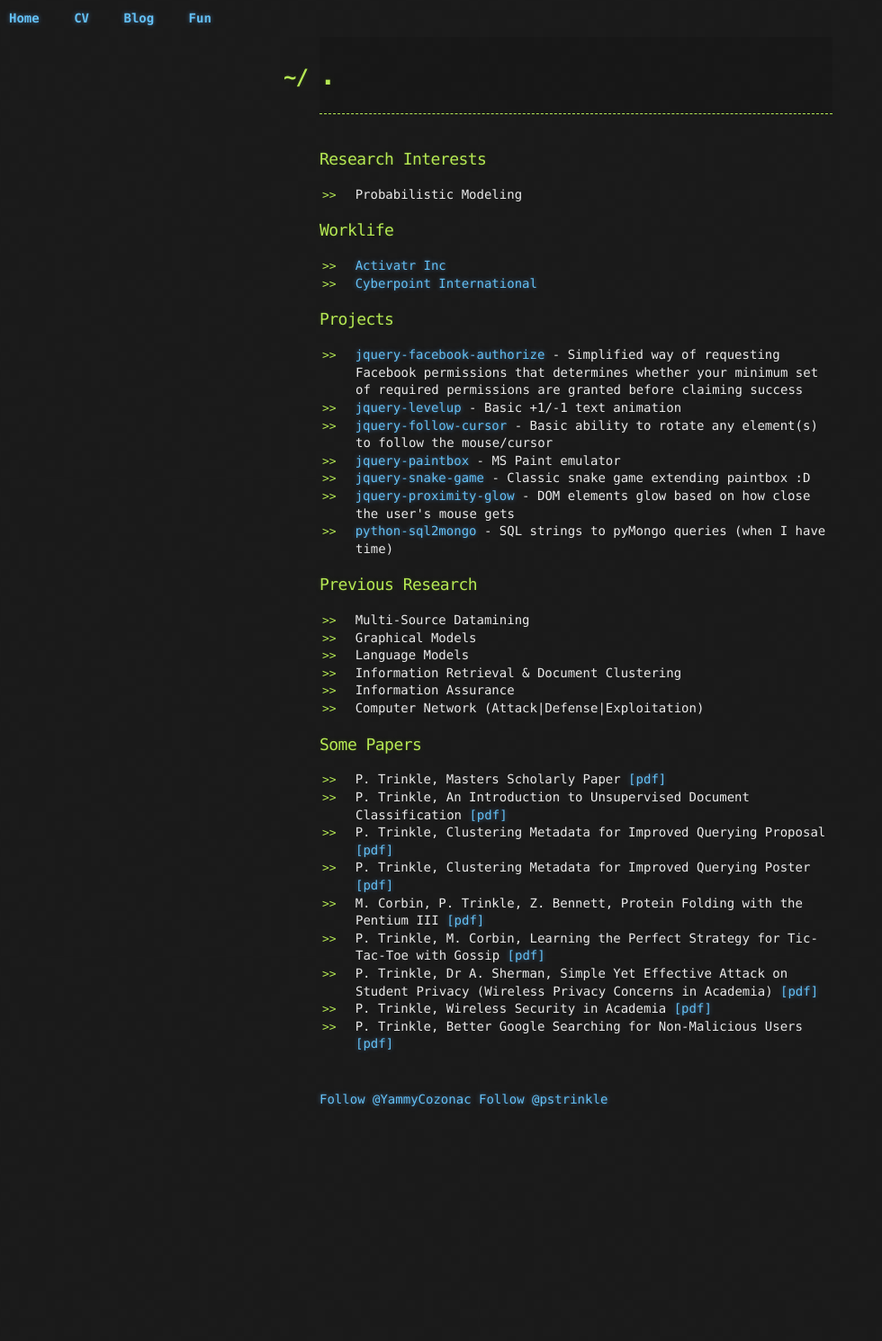
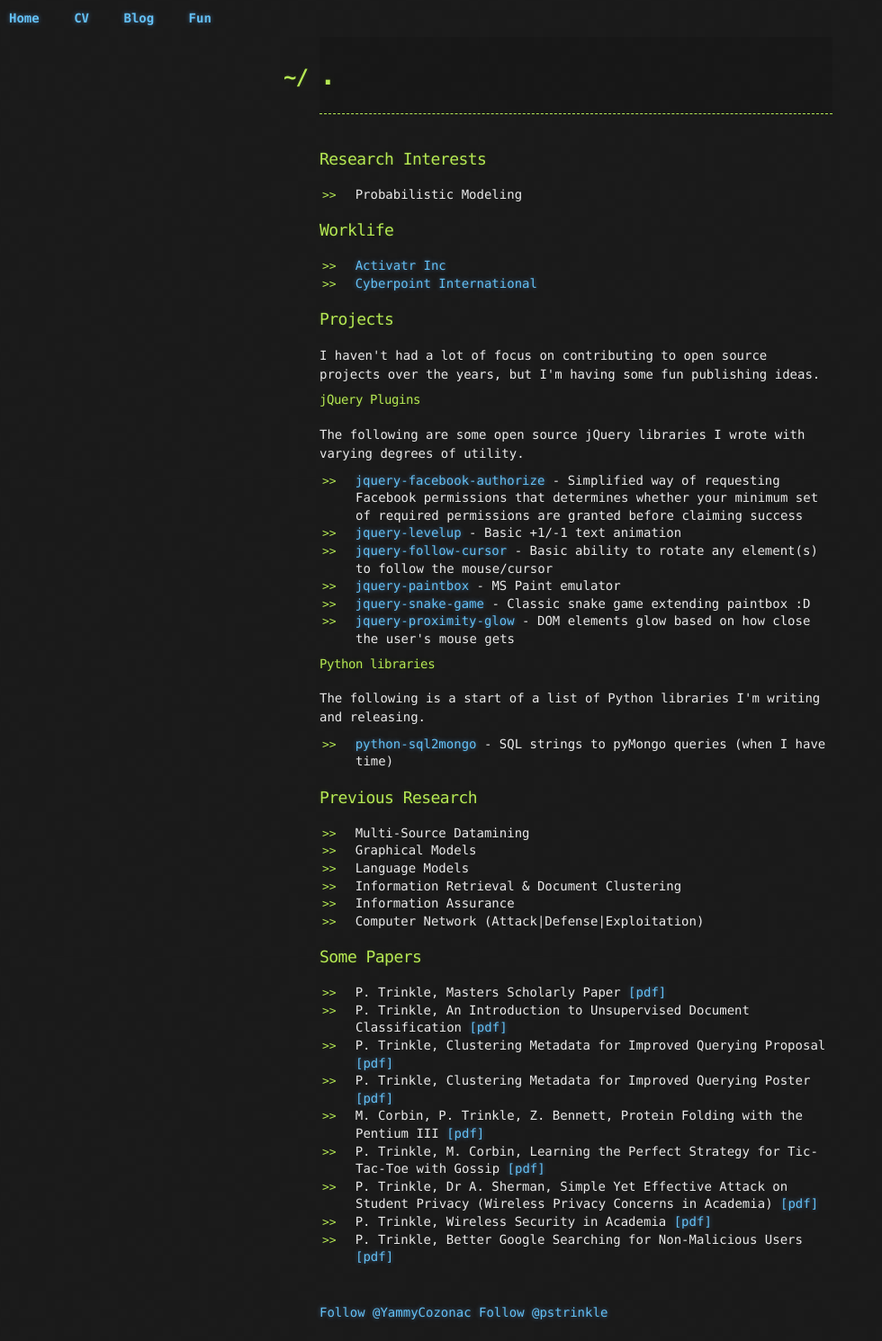
Before and after one commit to pstrinkle/pstrinkle.github.io, a Jekyll site: the page built from index.html, in a window 1280 px wide. Shown: the whole page at 90% size, without its empty margins (0-980 px from the left). Built offline with Jekyll 4.4.1, drawn with Linux system fonts in a browser that asks for light colours; nearby versions of some CDN libraries; comment, search, counter and statistics services are not loaded; before the commit the page ends 1254 px from its top, so only the background shows below that.

Commit message:
Update index.html

```diff
--- a/index.html
+++ b/index.html
@@ -23,6 +23,9 @@ title: .
 
 <section>
   <h3>Projects</h3>
+  <p>I haven't had a lot of focus on contributing to open source projects over the years, but I'm having some fun publishing ideas.</p>
+  <h4>jQuery Plugins</h4>
+  <p>The following are some open source jQuery libraries I wrote with varying degrees of utility.</p>
   <ul>
     <li><a href="/jquery-facebook-authorize/" target="_blank">jquery-facebook-authorize</a> - Simplified way of requesting Facebook permissions that determines whether your minimum set of required permissions are granted before claiming success</li>
     <li><a href="/jquery-levelup/" target="_blank">jquery-levelup</a> - Basic +1/-1 text animation</li>
@@ -30,6 +33,10 @@ title: .
     <li><a href="/jquery-paintbox/" target="_blank">jquery-paintbox</a> - MS Paint emulator</li>
     <li><a href="/jquery-snake-game/" target="_blank">jquery-snake-game</a> - Classic snake game extending paintbox :D</li>
     <li><a href="/jquery-proximity-glow/" target="_blank">jquery-proximity-glow</a> - DOM elements glow based on how close the user's mouse gets</li>
+  </ul>
+  <h4>Python libraries</h4>
+  <p>The following is a start of a list of Python libraries I'm writing and releasing.</p>
+  <ul>
     <li><a href="https://github.com/pstrinkle/python-sql2mongo" target="_blank">python-sql2mongo</a> - SQL strings to pyMongo queries (when I have time)</li>
   </ul>
 </section>
```
